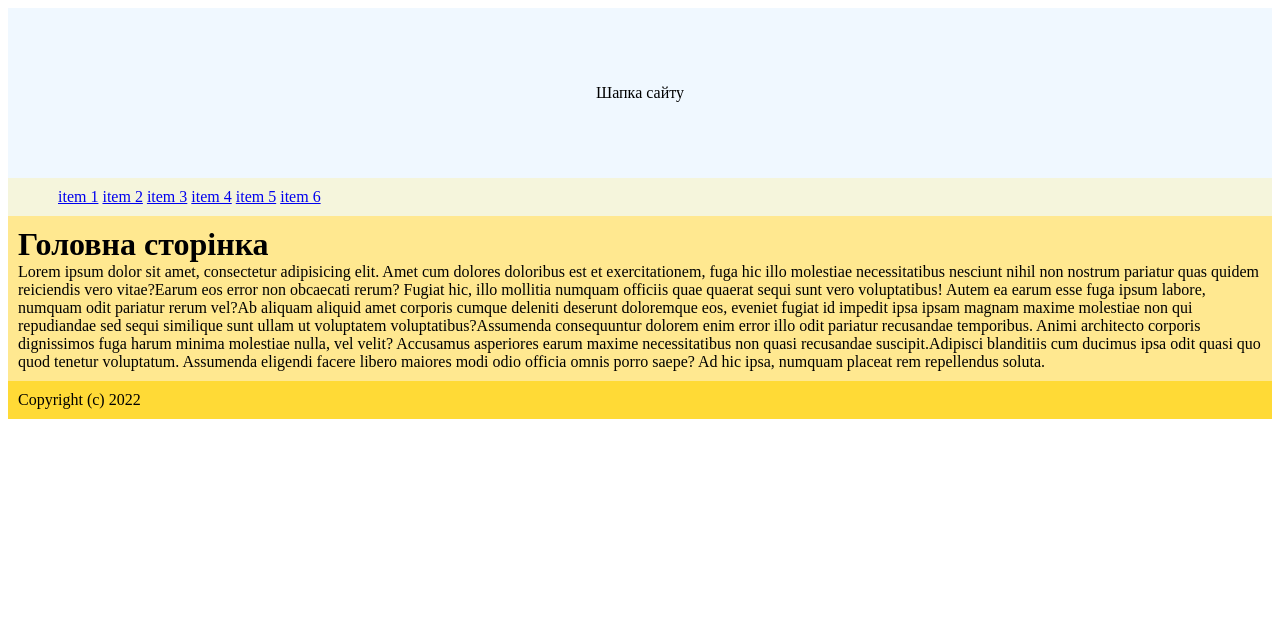
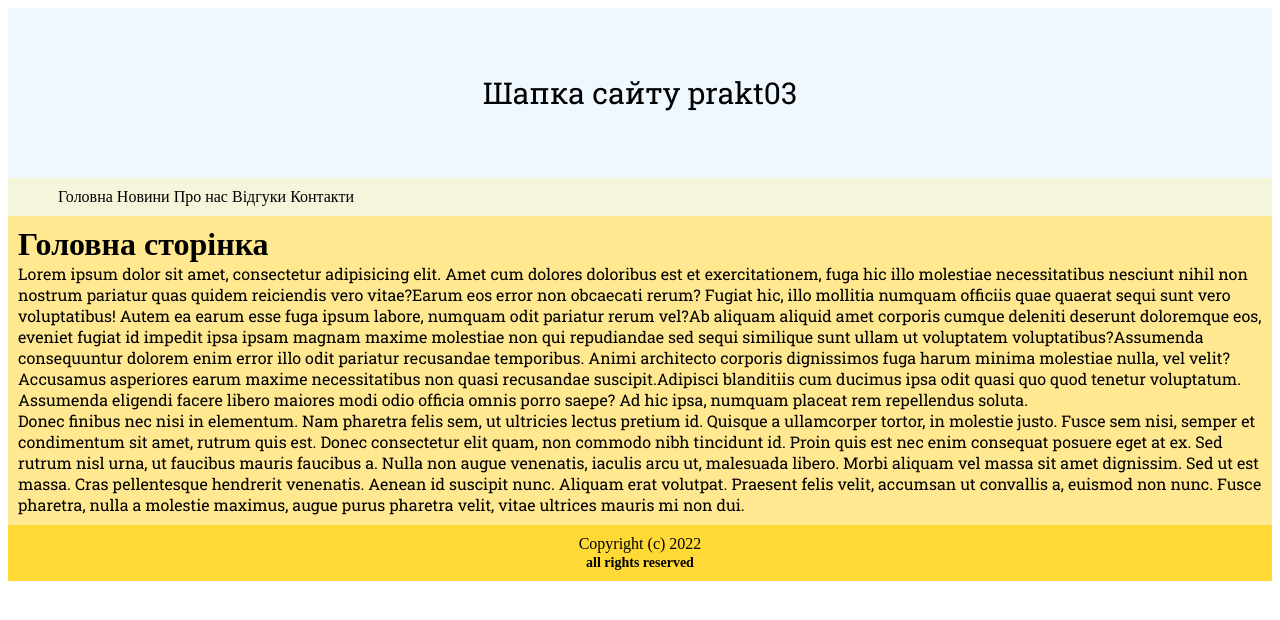
Before and after one commit to AndriyMorozov/prakt03, a plain HTML site: page index.html in a window 1280 px wide. Drawn offline with Linux system fonts and the light colour scheme.

Commit message:
changed html and css files

```diff
--- a/index.html
+++ b/index.html
@@ -1,30 +1,37 @@
 <!DOCTYPE html>
 <html lang="en">
 <head>
+
     <meta charset="UTF-8">
     <title>Title</title>
     <link rel="stylesheet" href="style.css" />
 </head>
 <body>
     <header>
-        Шапка сайту
+        Шапка сайту prakt03
     </header>
     <div id="menu">
         <ul>
-            <li><a href="#">item 1</a></li>
-            <li><a href="#">item 2</a></li>
-            <li><a href="#">item 3</a></li>
-            <li><a href="#">item 4</a></li>
-            <li><a href="#">item 5</a></li>
-            <li><a href="#">item 6</a></li>
+            <li><a href="#">Головна</a></li>
+            <li><a href="#">Новини</a></li>
+            <li><a href="#">Про нас</a></li>
+            <li><a href="#">Відгуки</a></li>
+            <li><a href="#">Контакти</a></li>
         </ul>
     </div>
     <main>
+        <link rel="preconnect" href="https://fonts.googleapis.com">
+<link rel="preconnect" href="https://fonts.gstatic.com" crossorigin>
+<link href="https://fonts.googleapis.com/css2?family=Roboto+Mono&family=Roboto+Slab&display=swap" rel="stylesheet">
+        <link rel="preconnect" href="https://fonts.googleapis.com">
+<link rel="preconnect" href="https://fonts.gstatic.com" crossorigin>
+<link href="https://fonts.googleapis.com/css2?family=Lora:ital@1&family=Roboto+Mono&family=Roboto+Slab&display=swap" rel="stylesheet">
         <h1>Головна сторінка</h1>
-        <p><span>Lorem ipsum dolor sit amet, consectetur adipisicing elit. Amet cum dolores doloribus est et exercitationem, fuga hic illo molestiae necessitatibus nesciunt nihil non nostrum pariatur quas quidem reiciendis vero vitae?</span><span>Earum eos error non obcaecati rerum? Fugiat hic, illo mollitia numquam officiis quae quaerat sequi sunt vero voluptatibus! Autem ea earum esse fuga ipsum labore, numquam odit pariatur rerum vel?</span><span>Ab aliquam aliquid amet corporis cumque deleniti deserunt doloremque eos, eveniet fugiat id impedit ipsa ipsam magnam maxime molestiae non qui repudiandae sed sequi similique sunt ullam ut voluptatem voluptatibus?</span><span>Assumenda consequuntur dolorem enim error illo odit pariatur recusandae temporibus. Animi architecto corporis dignissimos fuga harum minima molestiae nulla, vel velit? Accusamus asperiores earum maxime necessitatibus non quasi recusandae suscipit.</span><span>Adipisci blanditiis cum ducimus ipsa odit quasi quo quod tenetur voluptatum. Assumenda eligendi facere libero maiores modi odio officia omnis porro saepe? Ad hic ipsa, numquam placeat rem repellendus soluta.</span></p>
+        <p><span>   Lorem ipsum dolor sit amet, consectetur adipisicing elit. Amet cum dolores doloribus est et exercitationem, fuga hic illo molestiae necessitatibus nesciunt nihil non nostrum pariatur quas quidem reiciendis vero vitae?</span><span>Earum eos error non obcaecati rerum? Fugiat hic, illo mollitia numquam officiis quae quaerat sequi sunt vero voluptatibus! Autem ea earum esse fuga ipsum labore, numquam odit pariatur rerum vel?</span><span>Ab aliquam aliquid amet corporis cumque deleniti deserunt doloremque eos, eveniet fugiat id impedit ipsa ipsam magnam maxime molestiae non qui repudiandae sed sequi similique sunt ullam ut voluptatem voluptatibus?</span><span>Assumenda consequuntur dolorem enim error illo odit pariatur recusandae temporibus. Animi architecto corporis dignissimos fuga harum minima molestiae nulla, vel velit? Accusamus asperiores earum maxime necessitatibus non quasi recusandae suscipit.</span><span>Adipisci blanditiis cum ducimus ipsa odit quasi quo quod tenetur voluptatum. Assumenda eligendi facere libero maiores modi odio officia omnis porro saepe? Ad hic ipsa, numquam placeat rem repellendus soluta.</span></p>
+        <p> <span>  Donec finibus nec nisi in elementum. Nam pharetra felis sem, ut ultricies lectus pretium id. Quisque a ullamcorper tortor, in molestie justo. </span><span>Fusce sem nisi, semper et condimentum sit amet, rutrum quis est. </span><span>Donec consectetur elit quam, non commodo nibh tincidunt id. Proin quis est nec enim consequat posuere eget at ex. Sed rutrum nisl urna, ut faucibus mauris faucibus a. </span><span>Nulla non augue venenatis, iaculis arcu ut, malesuada libero. Morbi aliquam vel massa sit amet dignissim. Sed ut est massa. Cras pellentesque hendrerit venenatis. </span><span>Aenean id suscipit nunc. </span><span>Aliquam erat volutpat. Praesent felis velit, accumsan ut convallis a, euismod non nunc. </span><span>Fusce pharetra, nulla a molestie maximus, augue purus pharetra velit, vitae ultrices mauris mi non dui.</span></p>
     </main>
     <footer>
-        Copyright (c) 2022
+        Copyright (c) 2022 <span><p></p><b>all rights reserved</b> </span>
     </footer>
 </body>
 </html>
--- a/style.css
+++ b/style.css
@@ -3,6 +3,9 @@ header {
     line-height: 150px;
     text-align: center;
     background-color: aliceblue;
+    font-family: 'Roboto Mono', monospace;
+font-family: 'Roboto Slab', serif;
+    font-size: 30px
 }
 #menu {
     background-color: beige;
@@ -12,9 +15,16 @@ main {
 }
 footer {
     background-color: #ffda36;
+    text-align: center;
+
+}
+footer span{
+    font-family: 'Times New Roman', system-ui;
+    font-size:14px;
 }
 ul {
     list-style-type: none;
+
 }
 ul li {
     margin : 0;
@@ -23,6 +33,8 @@ ul li {
 }
 ul li a {
     display: inline-block;
+    text-decoration: none;
+    color:black
 }
 h1, p, ul {
     margin: 0;
@@ -30,3 +42,8 @@ h1, p, ul {
 header, #menu, main, footer {
     padding: 10px;
 }
+span{
+    font-family: 'Lora', serif;
+font-family: 'Roboto Mono', monospace;
+font-family: 'Roboto Slab', serif;
+}
```
